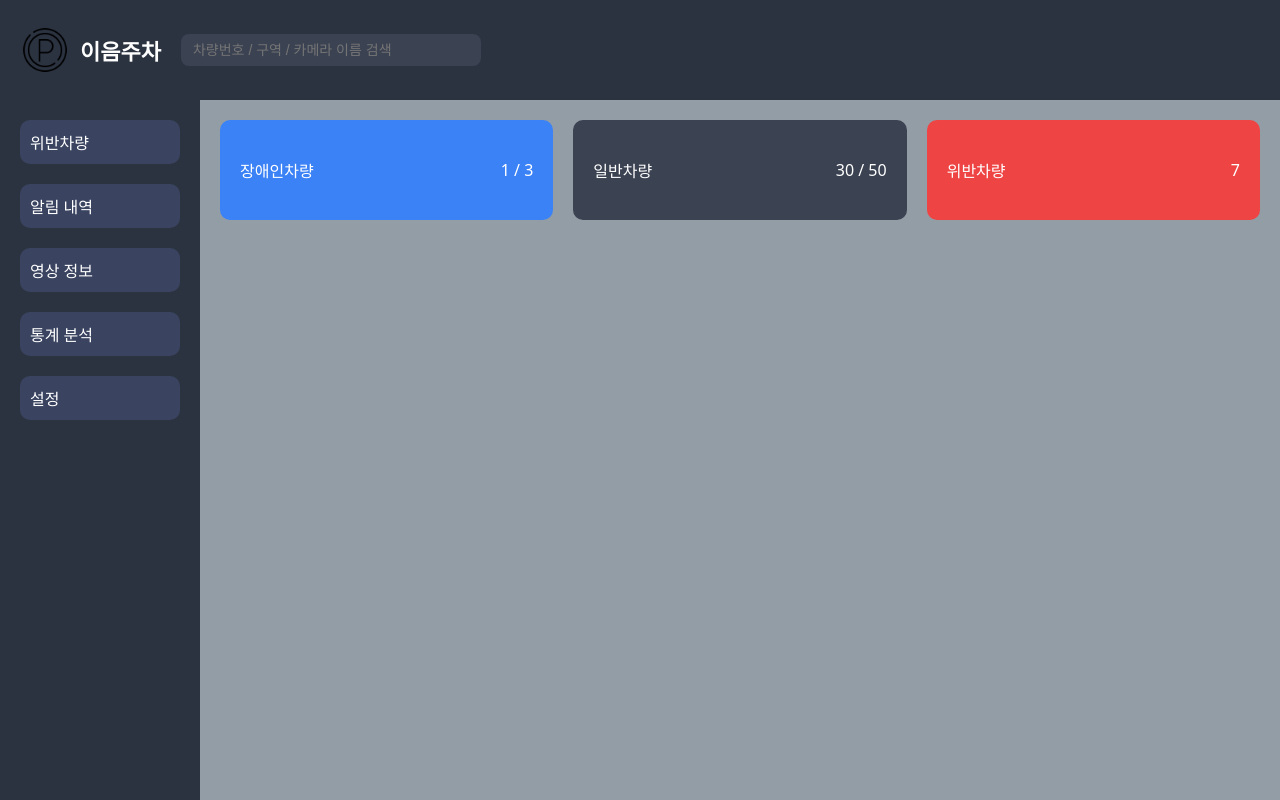
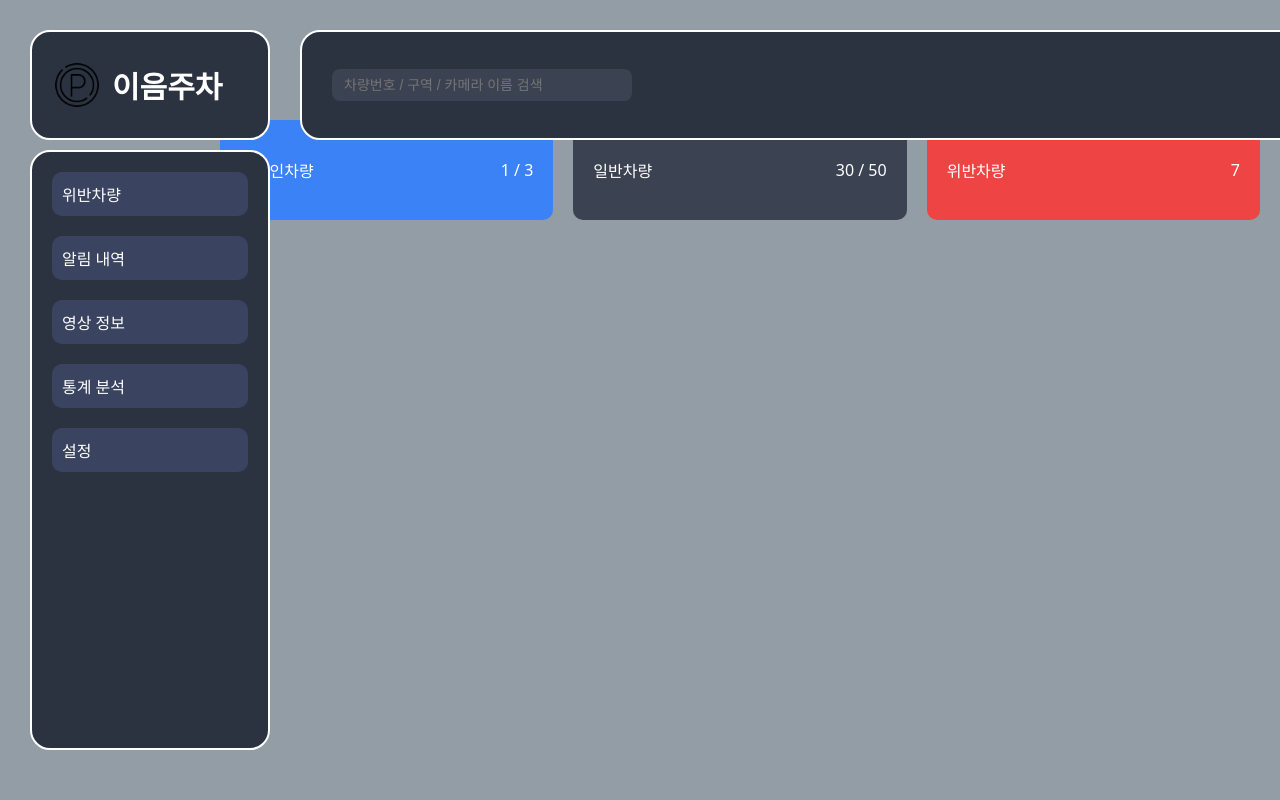
Before and after one commit to 2025-SMHRD-SW-BigData/Fingertips, a React (Vite) app in the folder frontend/: page /mainpage in a window 1280 px wide. Built offline with nearby package versions, Linux system fonts and the light colour scheme; sample sign-in values are in the browser's storage.

Commit message:
프론트메인

```diff
--- a/frontend/src/App.jsx
+++ b/frontend/src/App.jsx
@@ -4,10 +4,10 @@ import Login from './pages/Login';
 import MainPage from './component/Mainpage';
 import AdminSignup from './pages/AdminSignup';
 
-// function ProtectedRoute({ children }) {
-//   const token = localStorage.getItem('token');
-//   return token ? children : <Navigate to="/login" replace />;
-// }
+function ProtectedRoute({ children }) {
+  const token = localStorage.getItem('token');
+  return token ? children : <Navigate to="/login" replace />;
+}
 
 export default function App() {
   return (
@@ -20,9 +20,9 @@ export default function App() {
       <Route
         path="/mainpage"
         element={
-          // <ProtectedRoute>
+          <ProtectedRoute>
             <MainPage />
-          // </ProtectedRoute>
+          </ProtectedRoute>
         }
       />
 
--- /dev/null
+++ b/frontend/src/component/Logo.jsx
@@ -0,0 +1,19 @@
+import React from 'react'
+import '../style/mainpage.css'
+import logo from '../assets/logo.png'
+const Logo = () => {
+  return (
+    <div>
+        <div className='Mainpage_logo'>
+                    <div className="logo-container">
+                        <img src={logo} alt="로고" style={{ width: '50px', height: "50px", marginRight: '0px' }} />
+                        <span style={{fontSize:"30px",fontWeight:"bold",fontFamily:"Pretendard Variable"}}>
+                            이음주차
+                        </span>
+                    </div>
+                </div>
+    </div>
+  )
+}
+
+export default Logo
--- a/frontend/src/component/Mainpage.jsx
+++ b/frontend/src/component/Mainpage.jsx
@@ -3,11 +3,13 @@ import '../style/mainpage.css'
 import Sidebar from './Sidebar'
 import MainpageTop from './MainpageTop'
 import StatisticsBox from './StatisticsBox'
+import Logo from './Logo'
 
 const Mainpage = () => {
   return (
     <div className="Mainpage_box">
       <div className="page-layout">
+        <Logo></Logo>
         <MainpageTop />
         <Sidebar />
         <div className="main-content">
--- a/frontend/src/component/MainpageTop.jsx
+++ b/frontend/src/component/MainpageTop.jsx
@@ -4,18 +4,13 @@ import '../style/mainpage.css'
 
 const MainpageTop = () => {
     return (
-        <div className='Mainpage_top'>
-            <div className="logo-container">
-                <img src={logo} alt="로고" style={{ width: '50px', height: "50px", marginRight: '0px' }} />
-                <span style={{fontSize:"22px",fontWeight:"bold"}}>
-                    이음주차
-                </span>
+        <div className='Top_box' >
                 <input
                     type="text"
                     placeholder="차량번호 / 구역 / 카메라 이름 검색"
                     className="serch"
                 />
-            </div>
+
         </div>
     )
 }
--- a/frontend/src/component/Sidebar.jsx
+++ b/frontend/src/component/Sidebar.jsx
@@ -1,5 +1,5 @@
 import React from 'react'
-
+import '../style/mainpage.css'
 const Sidebar = () => {
   return (
     <div className='Sidebar_box'>
--- a/frontend/src/component/StatisticsBox.jsx
+++ b/frontend/src/component/StatisticsBox.jsx
@@ -1,5 +1,5 @@
 import React from 'react'
-
+import '../style/mainpage.css'
 const StatisticsBox = () => {
   return (
     <div className="stats-container">
--- a/frontend/src/style/mainpage.css
+++ b/frontend/src/style/mainpage.css
@@ -14,8 +14,8 @@
 
 /* 사이드바 */
 .Sidebar_box {
-    width: 200px;
-    height: 100%;
+  width: 240px;
+  height: 600px;
   background-color: #2B3341;
   color: white;
   padding: 20px;
@@ -24,36 +24,41 @@
   gap: 20px;
   position: absolute;
   left: 0;
-    top: 0;
-    margin-top: 100px;
-    /* border-top-left-radius: 50px;
-    border-bottom-left-radius: 50px; */
+
   box-sizing: border-box;
-    /* border: 1px solid white; */
+  border: 2px solid white;
+  border-radius: 20px;
+  margin: 150px 30px;
 }
 
-.Mainpage_top {
-    width: 100%;
-    height: 100px;
+.Mainpage_logo {
+  width: 240px;
+  height: 110px;
   background-color: #2B3341;
   color: white;
   padding: 20px;
   display: flex;
-    justify-content: flex-start; /* Align items to the start */
-    align-items: center; /* Vertically center */
+  justify-content: flex-start;
+  /* Align items to the start */
+  align-items: center;
+  /* Vertically center */
   position: absolute;
   left: 0;
   top: 0;
   box-sizing: border-box;
-    /* border: 2px solid white; */
+  border: 2px solid white;
+  border-radius: 20px;
+  margin: 30px 30px;
 }
 
 .logo-container {
   display: flex;
   align-items: center;
   gap: 10px;
-    justify-content: flex-start; /* Align items to the start */
-    align-items: center; /* Vertically center */
+  justify-content: flex-start;
+  /* Align items to the start */
+  align-items: center;
+  /* Vertically center */
   position: absolute;
   box-sizing: border-box;
 }
@@ -69,6 +74,7 @@
   background-color: #3b4252;
   margin-left: 10px;
 }
+
 .stats-container {
   display: flex;
   height: 100px;
@@ -89,9 +95,17 @@
 
 }
 
-.stat-box.blue { background-color: #3B82F6; }
-.stat-box.gray { background-color: #3B4252; }
-.stat-box.red { background-color: #EF4444; }
+.stat-box.blue {
+  background-color: #3B82F6;
+}
+
+.stat-box.gray {
+  background-color: #3B4252;
+}
+
+.stat-box.red {
+  background-color: #EF4444;
+}
 
 .page-layout {
   position: relative;
@@ -100,8 +114,29 @@
 }
 
 .main-content {
-  margin-left: 200px; /* Same as sidebar width */
-  padding-top: 100px; /* Same as top bar height */
+  margin-left: 200px;
+  /* Same as sidebar width */
+  padding-top: 100px;
+  /* Same as top bar height */
   padding-left: 20px;
   padding-right: 20px;
 }
+.Top_box{
+  width: 1250px;
+  height: 110px;
+  background-color: #2B3341;
+  color: white;
+  padding: 20px;
+  display: flex;
+  justify-content: flex-start;
+  /* Align items to the start */
+  align-items: center;
+  /* Vertically center */
+  position: absolute;
+  left: 0;
+  top: 0;
+  box-sizing: border-box;
+  border: 2px solid white;
+  border-radius: 20px;
+  margin: 30px 300px;
+}
```
Lines whose indentation alone changed are shown as unchanged.
